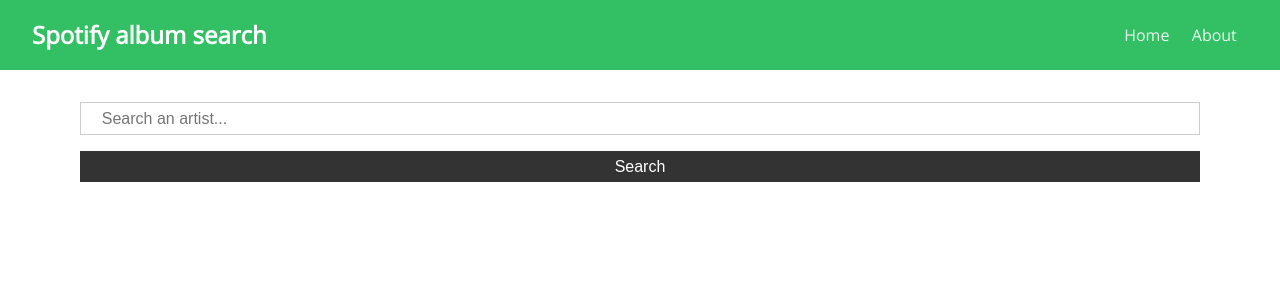
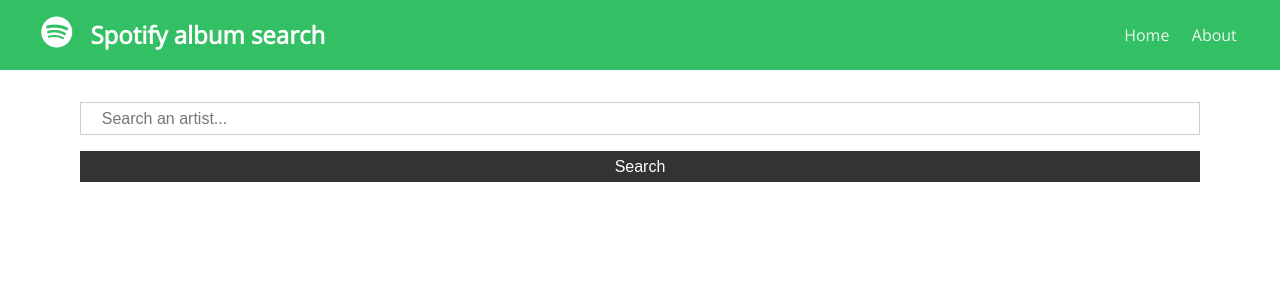
Before and after one commit to aniruddha-jafa/spotify-albums-client, a React (Create React App) app: page / in a window 1280 px wide. Shown: the top 300 px of the page. Built offline with nearby package versions, Linux system fonts and the light colour scheme.

Commit message:
Added  Spotify icon to NavbarTitle

```diff
--- a/src/components/Navbar.js
+++ b/src/components/Navbar.js
@@ -1,10 +1,21 @@
 import { Link } from 'react-router-dom'
 
 function Navbar({ title='Spotify album search' }) {
+  const NavbarTitle = () => (
+    <div className="nav-title">
+      <div>
+        <i className="fab fa-spotify fa-2x"/>
+      </div>
+      <div>
+        <h1>{title}</h1>
+      </div>
+    </div>
+  )
+
   return (
     <>
       <nav className="navbar bg-primary">
-        <h1>{title}</h1>
+        <NavbarTitle />
         <ul>
           <li>
             <Link to='/'>Home</Link>
--- a/src/index.css
+++ b/src/index.css
@@ -112,6 +112,17 @@ ul {
   opacity: 1;
 }
 
+
+.nav-title {
+  display: flex;
+  justify-content: flex-start;
+  align-items: center;
+}
+
+.nav-title div {
+  margin: 0 1ch;
+}
+
 /* Cards */
 .card {
   padding: 1rem;
```
